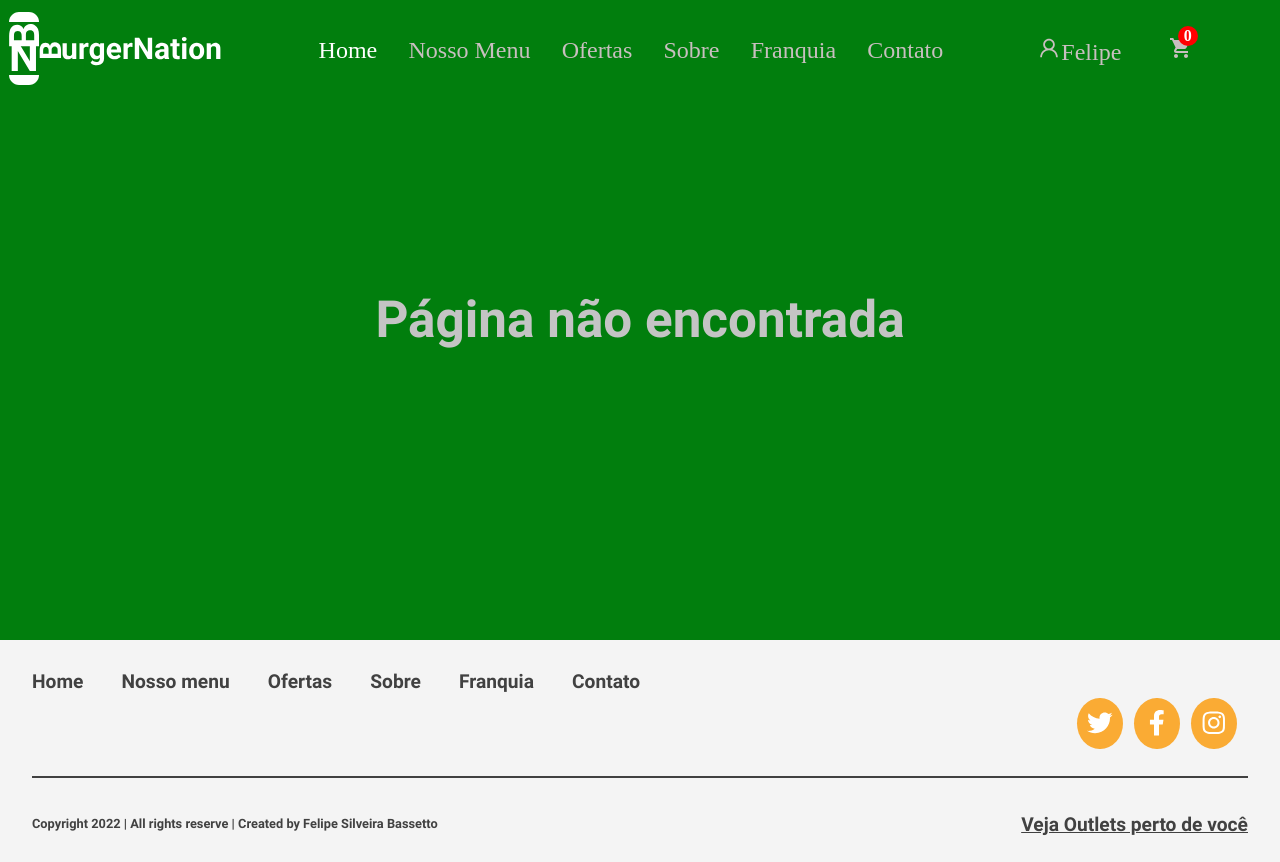
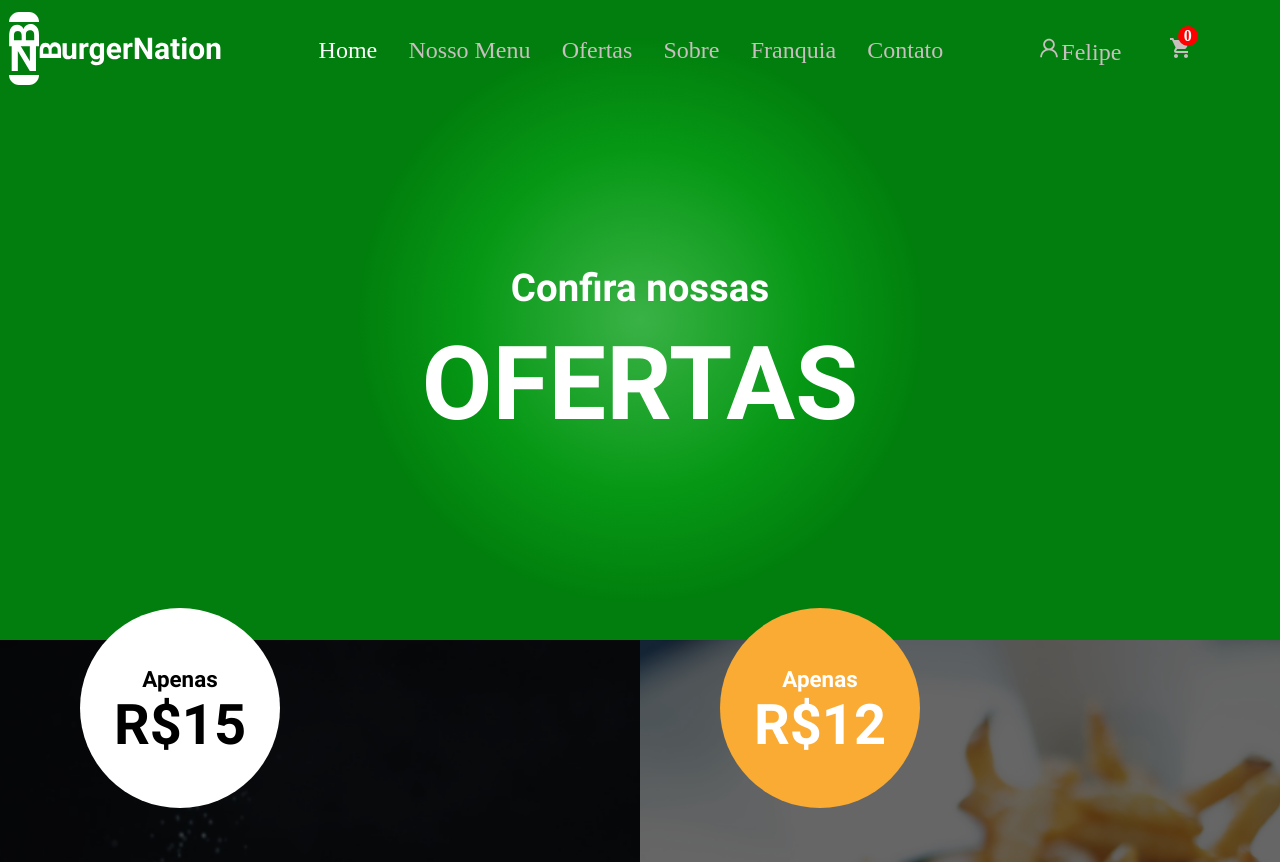
Before and after one commit to FeBassetto/Restaurant-website, a React (Create React App) app: page /ofertas in a window 1280 px wide. Shown: the top 862 px of the page. Built offline with nearby package versions, Linux system fonts and the light colour scheme; data requests are answered from the project's data file.

Commit message:
Finished Offers page

```diff
--- a/src/components/BannerOurMenu/BannerOurMenu.jsx
+++ /dev/null
@@ -1,20 +0,0 @@
-import React from "react";
-import GreenBackground from "../GreenBackground/GreenBackground";
-import './BannerOurMenu.css'
-
-
-const BannerOurMenu = () => {
-
-
-
-    return(
-        <section className="bannerOurMenu">
-            <GreenBackground>
-                <p className="bannerOurMenu__title">Venha conferir</p>
-                <p className="bannerOurMenu__sub">Nosso Menu</p>
-            </GreenBackground>
-        </section>
-    )
-}
-
-export default BannerOurMenu
--- a/src/components/BannerOurMenu/BannerOurMenu.css
+++ b/src/components/BannerPage/BannerPage.css
@@ -1,8 +1,8 @@
-.bannerOurMenu{
+.bannerPage{
     height: 50vw;
 }
 
-.bannerOurMenu > *{
+.bannerPage > *{
     display: flex;
     flex-direction: column;
     justify-content: center;
@@ -12,11 +12,12 @@
     color: #ffffff;
 }
 
-.bannerOurMenu__title{
+.bannerPage__title{
     font-size: 3vw;
     margin-bottom: 2vw;
 }
 
-.bannerOurMenu__sub{
+.bannerPage__sub{
     font-size: 8vw;
+    text-transform: uppercase;
 }
--- /dev/null
+++ b/src/components/BannerPage/BannerPage.jsx
@@ -0,0 +1,20 @@
+import React from "react";
+import GreenBackground from "../GreenBackground/GreenBackground";
+import './BannerPage.css'
+
+
+const BannerPage = ({title, sub}) => {
+
+
+
+    return(
+        <section className="bannerPage">
+            <GreenBackground>
+                <p className="bannerPage__title">{title}</p>
+                <p className="bannerPage__sub">{sub}</p>
+            </GreenBackground>
+        </section>
+    )
+}
+
+export default BannerPage
--- a/src/components/Deals/Deals.jsx
+++ b/src/components/Deals/Deals.jsx
@@ -84,6 +84,18 @@ const Deals = ({type}) => {
                     circleText={deal.circleText}
                 />
             ))}
+            {type === 'secondary' && secondaryDeals.map(deal => (
+                <DealDay
+                    type={deal.type}
+                    background={deal.background}
+                    title={deal.title}
+                    subTitle={deal.subTitle}
+                    buttonText={deal.buttonText}
+                    circleColor={deal.circleColor}
+                    circleNumber={deal.circleNumber}
+                    circleText={deal.circleText}
+                />
+            ))}
         </section>
     )
 }
--- a/src/pages/Offers.jsx
+++ b/src/pages/Offers.jsx
@@ -1,14 +1,28 @@
 import React from "react";
-
+import BannerPage from "../components/BannerPage/BannerPage";
+import Deals from './../components/Deals/Deals';
+import AppDiscount from './../components/AppDiscount/AppDiscount';
 
 
 const Offers = () => {
 
 
 
-    return(
-        <section>
-
-        </section>
+    return (
+        <main className="offers">
+            <BannerPage
+                title="Confira nossas"
+                sub="Ofertas"
+            />
+            <Deals
+                type="primary"
+            />
+            <Deals
+                type="secondary"
+            />
+            <AppDiscount/>
+        </main>
     )
 }
+
+export default Offers
--- a/src/pages/OurMenu.jsx
+++ b/src/pages/OurMenu.jsx
@@ -1,5 +1,5 @@
 import React from 'react'
-import BannerOurMenu from '../components/BannerOurMenu/BannerOurMenu'
+import BannerPage from '../components/BannerPage/BannerPage'
 import HomeMenu from '../components/Menu/Menu';
 import Portions from '../components/Portions/Portions';
 import Deals from './../components/Deals/Deals';
@@ -12,7 +12,10 @@ const OurMenu = () => {
 
     return (
         <main>
-            <BannerOurMenu/>
+            <BannerPage
+                title="Venha conferir"
+                sub="Nosso Menu"
+            />
             <HomeMenu/>
             <Portions
                 title="Acompanhamentos para"
--- a/src/routes.jsx
+++ b/src/routes.jsx
@@ -6,6 +6,7 @@ import { SweetProvider } from './common/context/sweet';
 import Footer from './components/Footer/Footer';
 import Header from './components/Header/Header';
 import Home from './pages/Home';
+import Offers from './pages/Offers';
 import OurMenu from './pages/OurMenu';
 import Page404 from './pages/Page404';
 
@@ -22,8 +23,8 @@ const Routing = () => {
                         <Routes>
                             <Route exact path='/' element={<Home />} />
                             <Route path='/nossomenu' element={<OurMenu />} />
-
-                            <Route path='*' element={<Page404/>} />
+                            <Route path='/ofertas' element={<Offers />} />
+                            <Route path='*' element={<Page404 />} />
                         </Routes>
                     </SweetProvider>
                 </SaltyProvider>
```
Also changed, not shown: src/pages/About.jsx (added).
